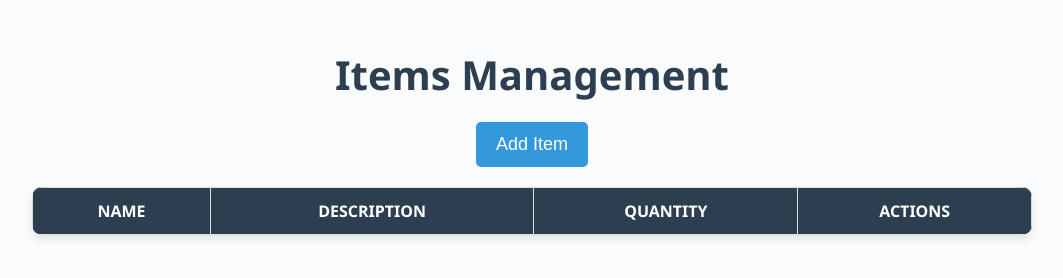
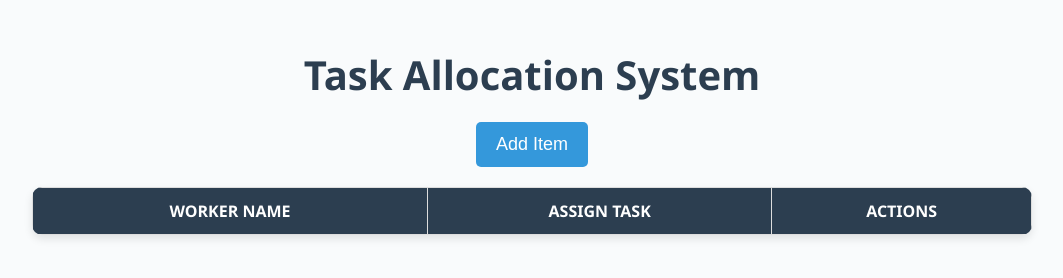
Before and after one commit to SAUD421/Restfull-api-Crud-MongoDb-, a plain HTML site: page index.html in a window 1280 px wide. Shown: the whole page, without its empty margins (108-1171 px from the left). Drawn offline with Linux system fonts and the light colour scheme; no server answers.

Commit message:
little updation

```diff
--- a/index.html
+++ b/index.html
@@ -7,7 +7,7 @@
     <link rel="stylesheet" href="styles.css">
 </head>
 <body>
-    <h1>Items Management</h1>
+    <h1>Task Allocation System</h1>
     <button id="addItemBtn">Add Item</button>
 
     <div id="modal" class="modal">
@@ -25,9 +25,8 @@
     <table id="itemsTable">
         <thead>
             <tr>
-                <th>Name</th>
-                <th>Description</th>
-                <th>Quantity</th>
+                <th> Worker Name</th>
+                <th> Assign Task</th>
                 <th>Actions</th>
             </tr>
         </thead>
--- a/model.js
+++ b/model.js
@@ -7,10 +7,6 @@ const itemSchema=new mongoose.Schema({
     },
     description:{
         type:String
-    },
-    quantity:{
-        type:Number,
-        default:0
     }
 },{timestamps:true});
 
```
